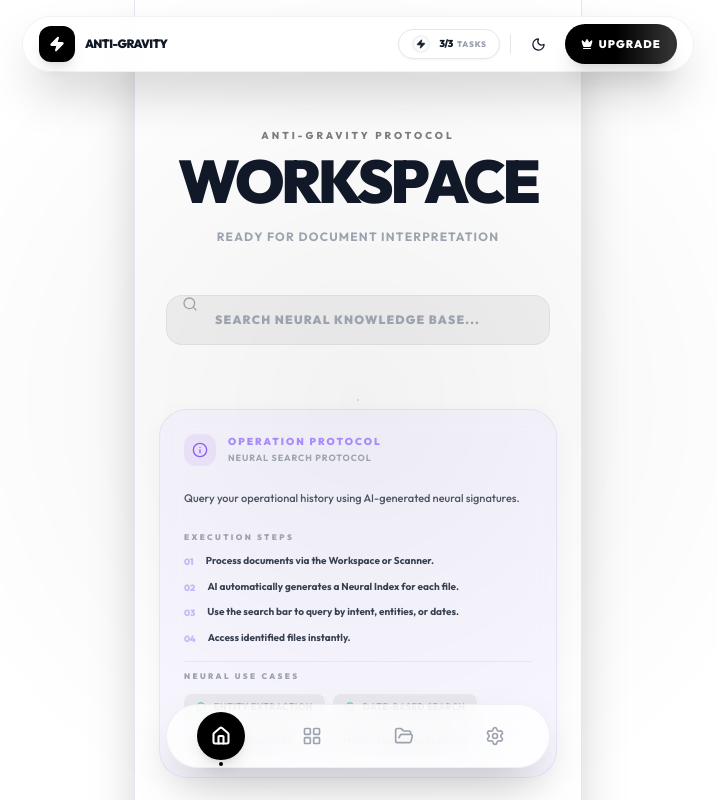
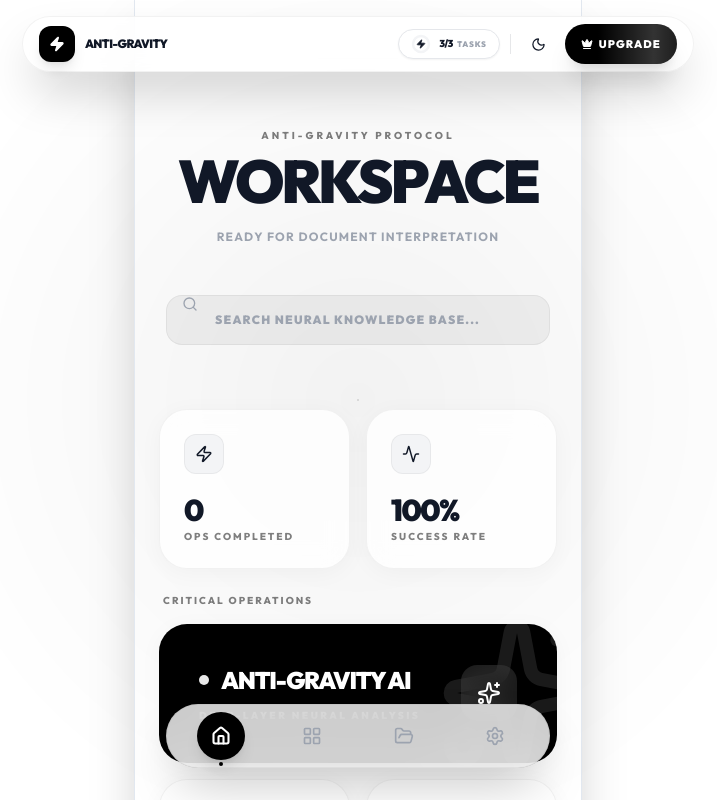
Before and after one commit to SKYDARTIST/pdf-tools-pro, a React (Vite) app: page /#/workspace in a window 1280 px wide. Shown: the top 800 px of the page, without its empty margins (282-999 px from the left). Built offline with nearby package versions, Linux system fonts and the light colour scheme.

Commit message:
style: Remove intrusive ToolGuide from HomeScreen per user feedback

```diff
--- a/screens/HomeScreen.tsx
+++ b/screens/HomeScreen.tsx
@@ -7,7 +7,6 @@ import {
 import FileHistoryManager from '../utils/FileHistoryManager';
 import UsageStats from '../components/UsageStats.tsx';
 import LegalFooter from '../components/LegalFooter';
-import ToolGuide from '../components/ToolGuide';
 
 const HomeScreen: React.FC = () => {
   const navigate = useNavigate();
@@ -68,20 +67,6 @@ const HomeScreen: React.FC = () => {
           )}
         </div>
       </motion.div>
-
-      <ToolGuide
-        title="Neural Search Protocol"
-        description="Query your operational history using AI-generated neural signatures."
-        steps={[
-          "Process documents via the Workspace or Scanner.",
-          "AI automatically generates a Neural Index for each file.",
-          "Use the search bar to query by intent, entities, or dates.",
-          "Access identified files instantly."
-        ]}
-        useCases={[
-          "Entity Extraction", "Date-based Search", "Intent Queries", "Multi-file Correlation"
-        ]}
-      />
 
       {/* Hub Core */}
       <div className="space-y-6">
```
